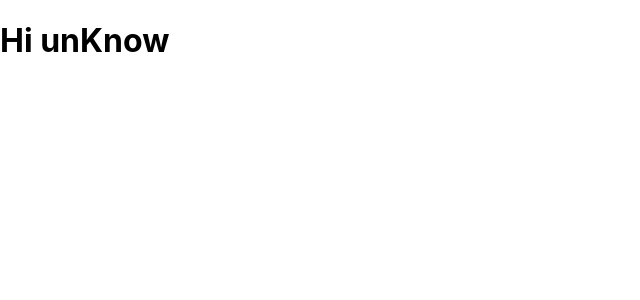
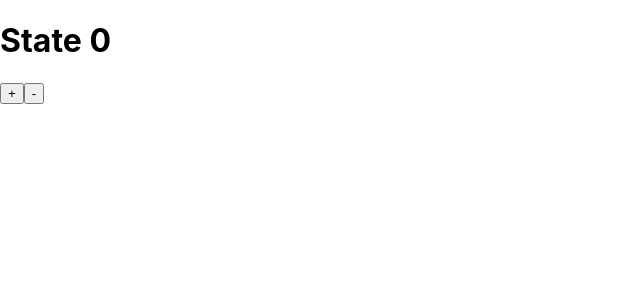
Before and after one commit to ZiyoWorld/reactjs, a React (Create React App) app: page / in a window 1280 px wide. Shown: the top 300 px of the page, without its empty margins (0-640 px from the left). Built offline with nearby package versions, Linux system fonts and the light colour scheme.

Commit message:
uchinchi dars the end now

```diff
--- a/review.js
+++ b/review.js
@@ -17,3 +17,7 @@
 
   // O'zim o'rgangan narsalarim
 // new lesson
+// 1. Uyga vazifa takrorlash.
+// Uyga vazifada ustoz Cardlarni hammasini ko'paytirish bilan foydalanibdi. men esa map bilan qilib quyaqoldim.
+
+// State
--- a/src/App.jsx
+++ /dev/null
@@ -1,14 +0,0 @@
-import React from "react";
-
-class App extends React.Component{
-    render(){
-
-        return(
-            <div>
-                  <h1>Hi {this.props?.title?.status || "unKnow"} {this.props?.title?.title}</h1>
-                  <h4>{this.props.children}</h4>
-            </div>
-        )
-    }
-}
-export default App;
--- /dev/null
+++ b/src/State.jsx
@@ -0,0 +1,32 @@
+import React from "react";
+
+class State extends React.Component {
+    constructor(props) {
+        super(props);
+        this.state = {
+            count: 0,
+            title: "AGW",
+        }
+    }
+    state = {  }
+    render() {
+    let counts= 0;
+    const plus =()=>{
+        counts = counts + 1;
+        console.log(counts);
+        document.write(counts);
+    }
+    const minus =()=>{
+        counts = counts - 1;
+        console.log(counts);
+    }
+
+        return ( <div>
+            <h1>State {this.state.count}</h1>
+            <button onClick={plus}>+</button>
+            <button onClick={minus}>-</button>
+        </div> );
+    }
+}
+
+export default State;
--- a/src/index.js
+++ b/src/index.js
@@ -1,13 +1,13 @@
 import React from 'react';
 import ReactDOM from 'react-dom/client';
 import './index.css';
-import Gazz from "./App"
+import State from './State';
 
 
 
 const root = ReactDOM.createRoot(document.getElementById('root'));
 root.render(
   <React.StrictMode>
-    <Gazz />
+    <State />
   </React.StrictMode>
 );
```
Also changed, not shown: test.js (deleted, +0 -34 lines).
